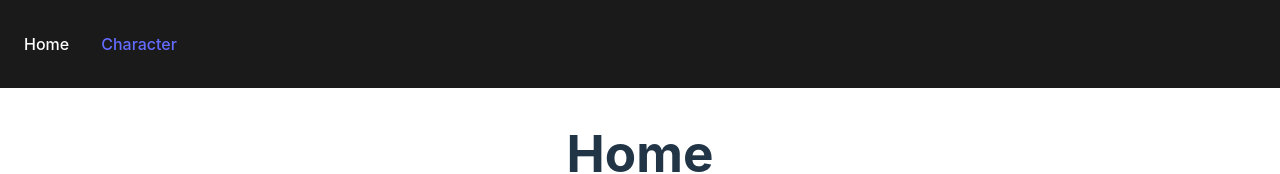
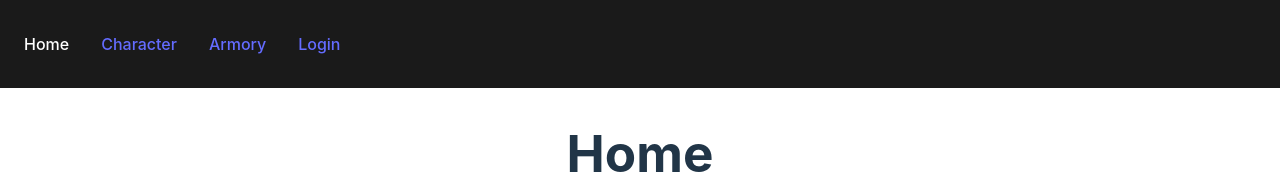
Before and after one commit to ITSchleicher/dungeonfighter, a React (Vite) app in the folder main/: page / in a window 1280 px wide. Shown: the top 174 px of the page. Built offline with nearby package versions, Linux system fonts and the light colour scheme.

Commit message:
added armory

```diff
--- a/main/src/components/NavTabs.jsx
+++ b/main/src/components/NavTabs.jsx
@@ -19,6 +19,24 @@ function NavTabs({ currentPage, handlePageChange }) {
             Character
           </a>
         </li>
+        <li className="nav-item">
+          <a
+            href="#armory"
+            onClick={() => handlePageChange('Armory')}
+            className={currentPage === 'Armory' ? 'nav-link active' : 'nav-link'}
+          >
+            Armory
+          </a>
+        </li>
+        <li className="nav-item">
+          <a
+            href="#login"
+            onClick={() => handlePageChange('Login')}
+            className={currentPage === 'Login' ? 'nav-link active' : 'nav-link'}
+          >
+            Login
+          </a>
+        </li>
       </ul>
     );
   }
--- a/main/src/components/Profile.jsx
+++ b/main/src/components/Profile.jsx
@@ -2,6 +2,8 @@ import { useState } from "react";
 import NavTabs from "./NavTabs";
 import Home from "./pages/Home";
 import Character from "./pages/Character";
+import Armory from "./pages/Armory";
+import Login from "./pages/Login";
 import Footer from "./Footer";
 
 export default function ProfileContainer() {
@@ -13,7 +15,13 @@ export default function ProfileContainer() {
       }
       if (currentPage === 'Character') {
         return <Character />;
-        }
+      }
+      if (currentPage === 'Armory') {
+        return <Armory />;
+      }
+      if (currentPage === 'Login') {
+        return <Login />;
+      }
     };
 
     const handlePageChange = (page) => setCurrentPage(page);
--- /dev/null
+++ b/main/src/components/pages/Armory.jsx
@@ -0,0 +1,9 @@
+export default function Armmory() {
+    return (
+        <div class = "armory">
+            <h1>Armory</h1>
+            <p>Weapons</p>
+            <p>Equipment</p>
+        </div>
+    );
+}
--- a/main/src/components/pages/Character.jsx
+++ b/main/src/components/pages/Character.jsx
@@ -3,6 +3,7 @@ export default function Character() {
         <div class = "character">
             <h1>Name</h1>
             <p>stats</p>
+            <p>spells</p>
             <p>skills</p>
         </div>
     );
--- /dev/null
+++ b/main/src/components/pages/Login.jsx
@@ -0,0 +1,10 @@
+export default function Login () {
+    return (
+        <div class = "login">
+            <h1>Login</h1>
+            <p>
+                Welcome to the Login page!
+            </p>
+        </div>
+    );
+}
--- a/main/src/index.css
+++ b/main/src/index.css
@@ -32,6 +32,15 @@
   text-align: center;
 }
 
+.login p {
+  display: flex;
+  flex-direction: column;
+  align-items: center;
+  justify-content: center;
+  background-color: #1a1a1a;
+  text-align: center;
+}
+
 .nav {
   position: fixed;
   top:0;
@@ -45,7 +54,8 @@
   margin: 0;
 }
 .nav li a {
-  float:left;
+  align-items: center;
+  display: inline-flex;
 }
 
 .nav-link.active {
```
Also changed, not shown: 1 other file (tests, documents, lock files or other folders).
